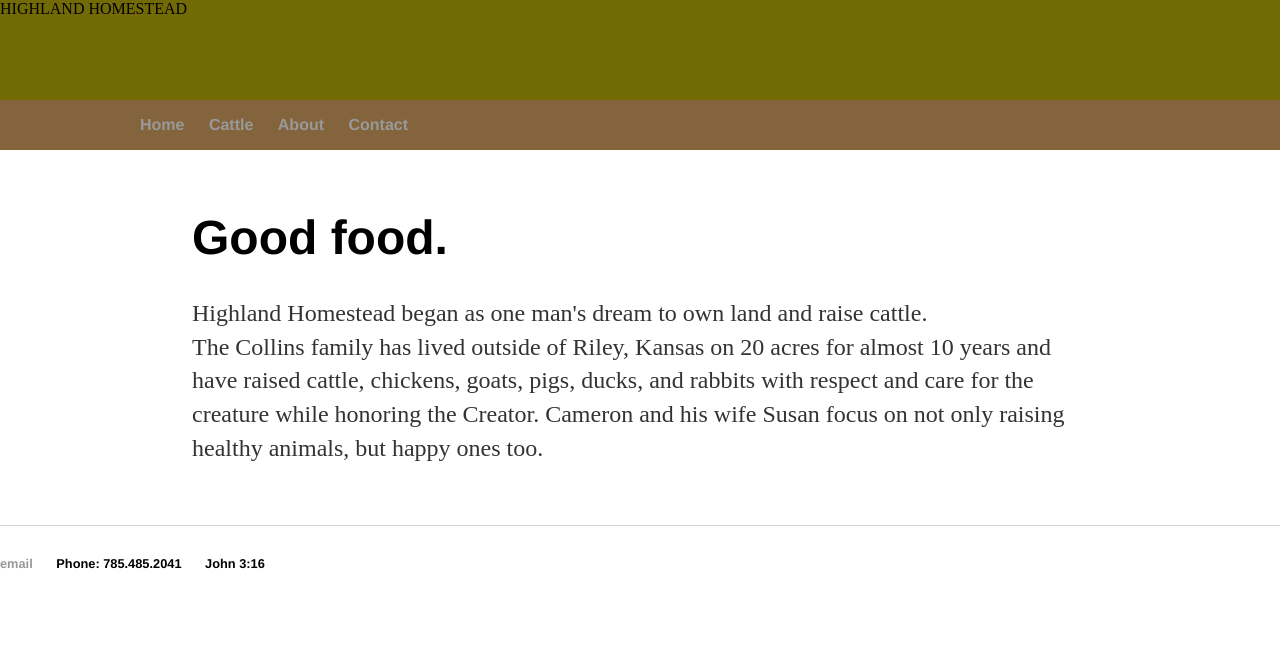
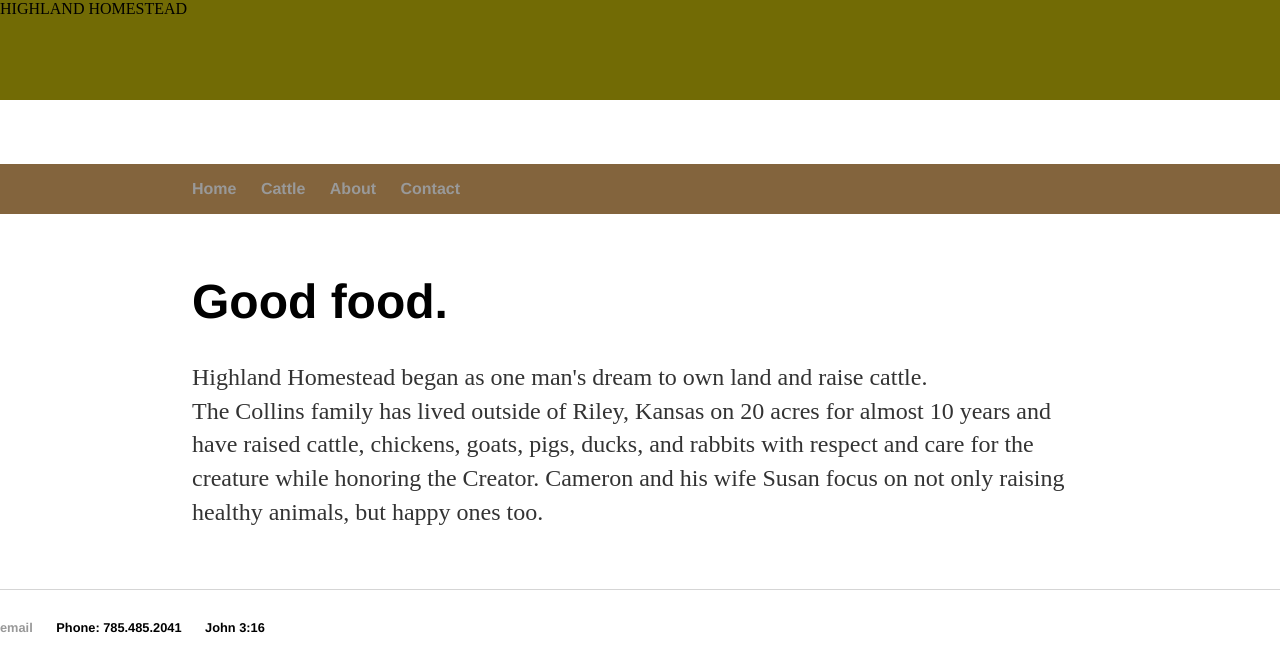
Before and after one commit to collinshomestead/collinshomestead.github.io, a Jekyll site: the page built from index.html, in a window 1280 px wide. Shown: the top 672 px of the page. Built offline with Jekyll 4.4.1, drawn with Linux system fonts in a browser that asks for light colours.

Commit message:
Update main.css

```diff
--- a/css/main.css
+++ b/css/main.css
@@ -21,8 +21,8 @@ nav ul, footer ul {
     font-weight: bold;
 }
 nav ul {
-    margin: 0 auto;
-    width: 1000px;
+    margin: 5% auto;
+    width: 70%;
     color: #3a0000;
 }
 nav ul li, footer ul li {
```
